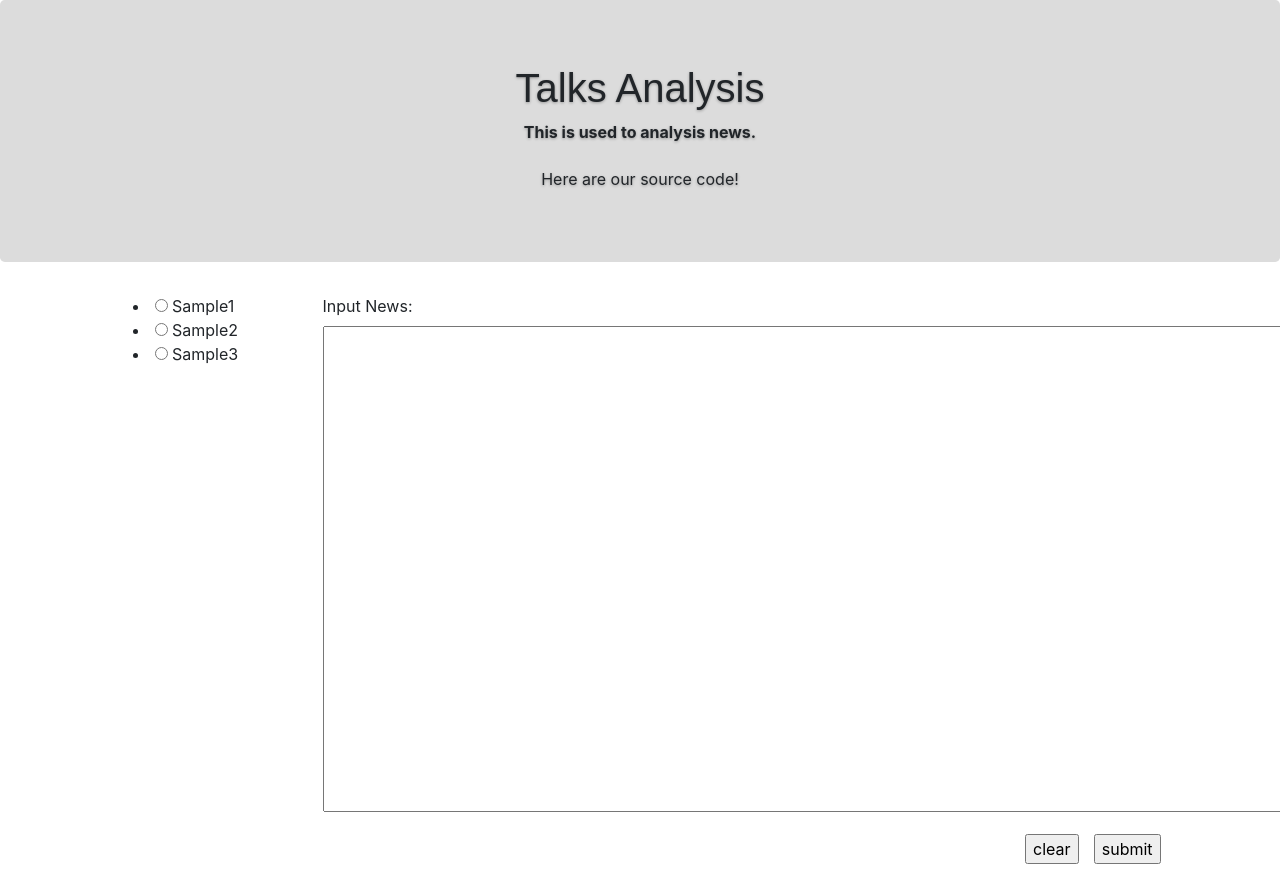
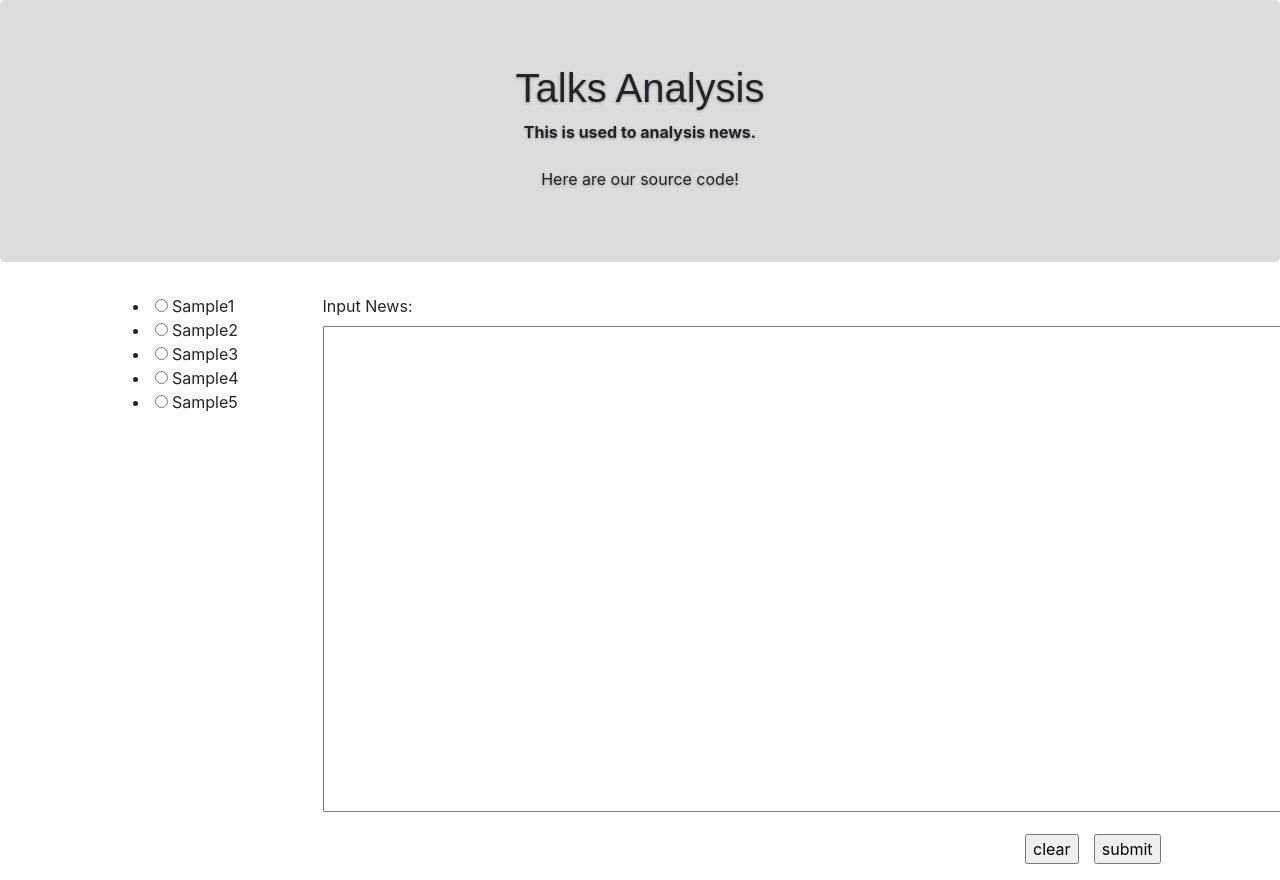
Before and after one commit to nlp-pug/project-1, a Flask app: page / in a window 1280 px wide; the page is wider, and only the part inside the window is pictured. Run offline with Flask 2, Linux system fonts and the light colour scheme; some libraries are stand-ins or nearby versions.

Commit message:
change the templates

```diff
--- a/webapp/WebApp/templates/base.html
+++ b/webapp/WebApp/templates/base.html
@@ -3,6 +3,8 @@
    <head>
     <link rel="stylesheet" href="https://stackpath.bootstrapcdn.com/bootstrap/4.3.1/css/bootstrap.min.css" integrity="sha384-ggOyR0iXCbMQv3Xipma34MD+dH/1fQ784/j6cY/iJTQUOhcWr7x9JvoRxT2MZw1T" crossorigin="anonymous">
     <link rel="stylesheet" href="{{ url_for('static', filename='css/main.css') }}">
+       <script src="https://cdn.staticfile.org/jquery/1.10.2/jquery.min.js">
+        </script>
     <meta charset="UTF-8">
     <title>Input the News</title>
 
--- a/webapp/WebApp/templates/input_pages.html
+++ b/webapp/WebApp/templates/input_pages.html
@@ -12,6 +12,12 @@
                     </li>
                     <li>
                         <input type="radio" name="myRadios"  value="3" /> Sample3
+                    </li>
+                    <li>
+                        <input type="radio" name="myRadios"  value="4" /> Sample4
+                    </li>
+                    <li>
+                        <input type="radio" name="myRadios"  value="5" /> Sample5
                     </li>
                 </form>
             </div>
@@ -45,11 +51,12 @@
         for (var i = 0; i < rad.length; i++) {
             rad[i].addEventListener('change', function() {
 
-                readTextFile("../static/SampleInput.json", function(text){
+                readTextFile("../static/SampleData.json", function(text){
+                    console.log(text)
                     var data = JSON.parse(text);
                     var sampleIndex = "Sample" + this.rad.value;
                     document.inputForm.content.value =  data[sampleIndex];
-                    console.log(sampleIndex);
+                    console.log(data);
                     console.log(data[sampleIndex]);
 
                 });
--- a/webapp/WebApp/templates/submit_pages.html
+++ b/webapp/WebApp/templates/submit_pages.html
@@ -9,7 +9,7 @@
                   <th scope="col">#</th>
                   <th scope="col">人物</th>
                   <th scope="col">观点</th>
-                  <th scope="col">来源</th>
+{#                  <th scope="col">来源</th>#}
                 </thead>
                 <tbody>
                   <meta charset="UTF-8">
@@ -18,7 +18,7 @@
                         <th scope="row">{{id + 1}}</th>
                         <td>{{ view.author}}</td>
                         <td>{{ view.content}}</td>
-                        <td>{{ view.source}}</td>
+{#                        <td>{{ view.source}}</td>#}
                     </tr>
                   {% endfor %}
                 </tbody>
```
